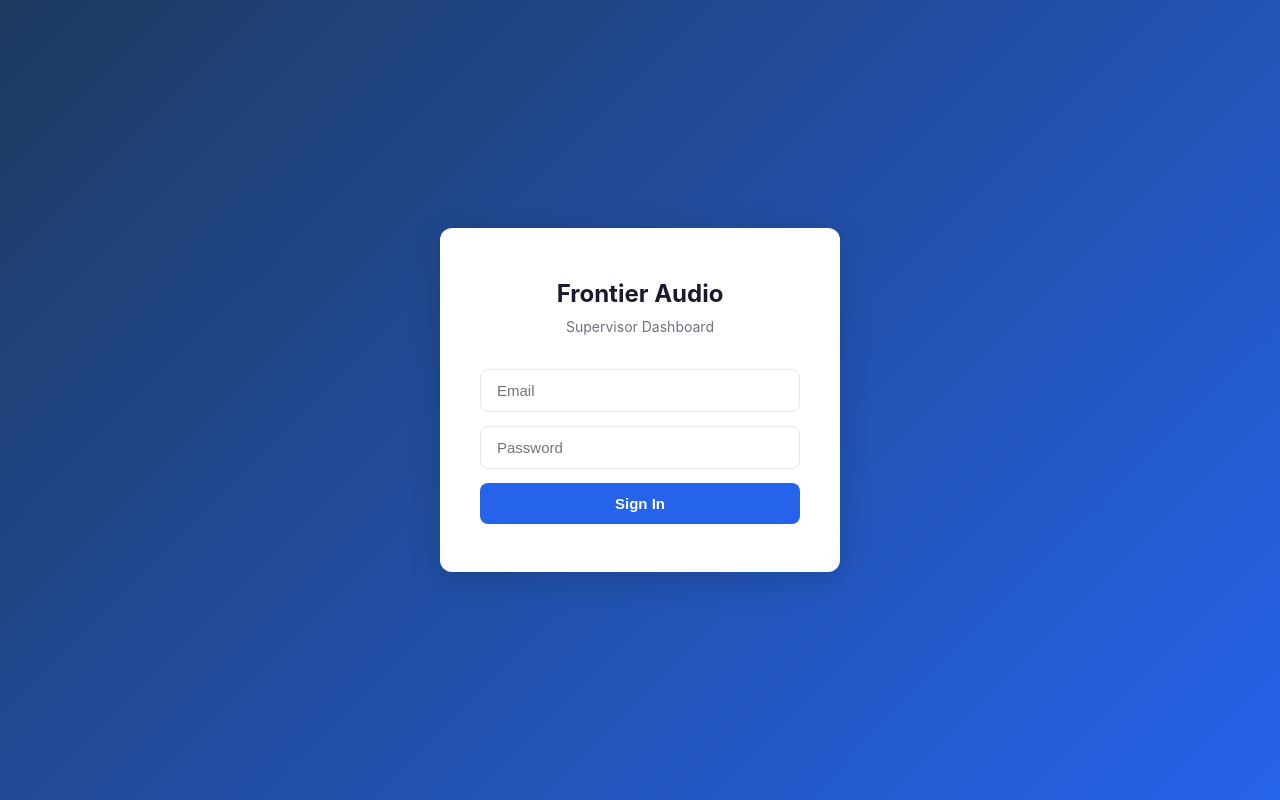
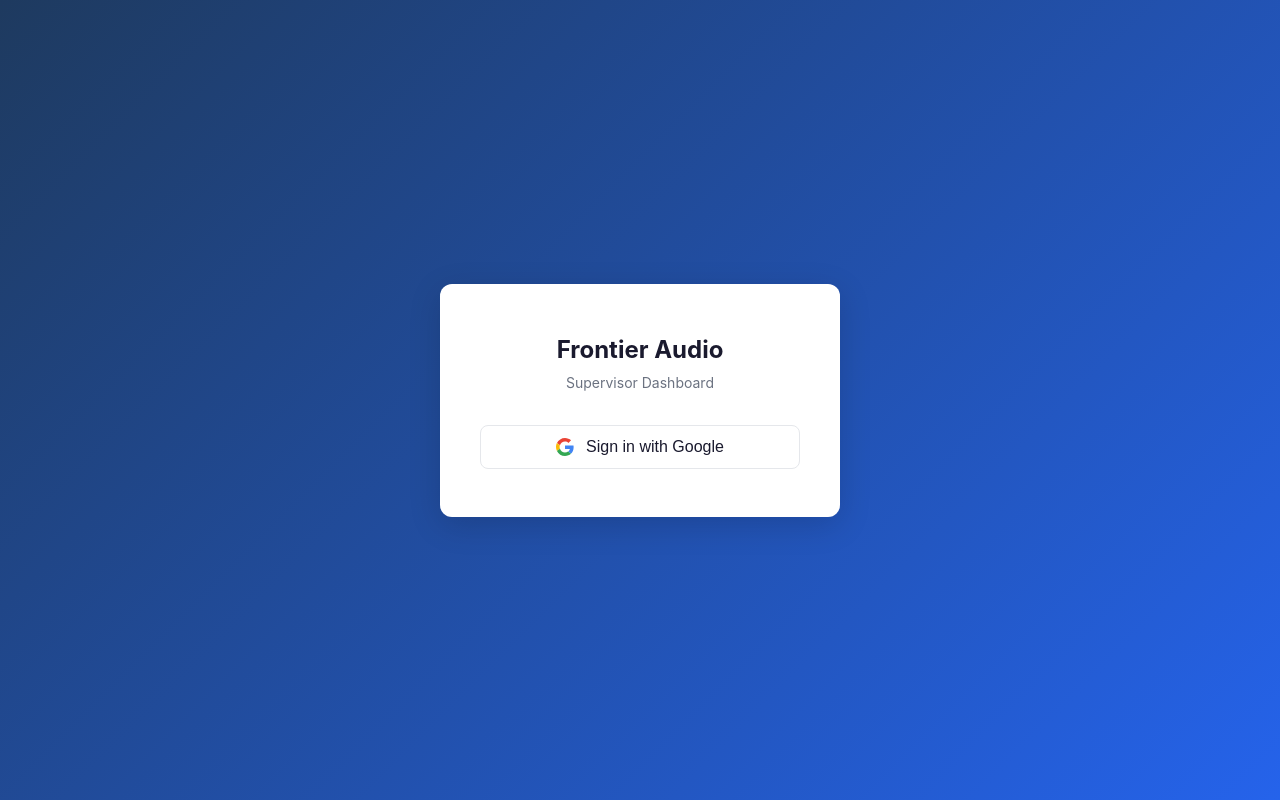
Before and after one commit to kelsi-andrewss/always-on-selective-speaker, a plain HTML site: page web-dashboard/index.html in a window 1280 px wide. Drawn offline with Linux system fonts and the light colour scheme; no server answers.

Commit message:
Firebase setup: Google auth, Firestore rules, real config, deploy to hosting

```diff
--- a/web-dashboard/app.js
+++ b/web-dashboard/app.js
@@ -4,12 +4,12 @@
     // --------------- Firebase Config ---------------
     // Replace these values with your actual Firebase project config.
     var firebaseConfig = {
-        apiKey: "YOUR_API_KEY",
-        authDomain: "YOUR_PROJECT.firebaseapp.com",
-        projectId: "YOUR_PROJECT_ID",
-        storageBucket: "YOUR_PROJECT.appspot.com",
-        messagingSenderId: "000000000000",
-        appId: "1:000000000000:web:0000000000000000"
+        apiKey: "AIzaSyB8yR8BFV_aCEIavdVGXDBvEce61GzQWVM",
+        authDomain: "selective-speaker-demo.firebaseapp.com",
+        projectId: "selective-speaker-demo",
+        storageBucket: "selective-speaker-demo.firebasestorage.app",
+        messagingSenderId: "742529576115",
+        appId: "1:742529576115:web:1e3d1a9fe8d4cae6d6d4c6"
     };
 
     // --------------- Firebase SDK (compat CDN) ---------------
@@ -77,7 +77,7 @@
             }
         });
 
-        loginForm.addEventListener("submit", handleLogin);
+        document.getElementById("google-login-btn").addEventListener("click", handleGoogleLogin);
         logoutBtn.addEventListener("click", handleLogout);
         filterBtn.addEventListener("click", function () { loadTranscripts(); });
         clearFilterBtn.addEventListener("click", function () {
@@ -88,12 +88,10 @@
     }
 
     // --------------- Auth ---------------
-    function handleLogin(e) {
-        e.preventDefault();
+    function handleGoogleLogin() {
         loginError.hidden = true;
-        var email = emailInput.value.trim();
-        var pw = passwordInput.value;
-        auth.signInWithEmailAndPassword(email, pw).catch(function (err) {
+        var provider = new firebase.auth.GoogleAuthProvider();
+        auth.signInWithPopup(provider).catch(function (err) {
             loginError.textContent = friendlyAuthError(err.code);
             loginError.hidden = false;
         });
--- a/web-dashboard/index.html
+++ b/web-dashboard/index.html
@@ -13,12 +13,11 @@
         <div class="login-card">
             <h1>Frontier Audio</h1>
             <p class="subtitle">Supervisor Dashboard</p>
-            <form id="login-form">
-                <input type="email" id="email" placeholder="Email" required autocomplete="email">
-                <input type="password" id="password" placeholder="Password" required autocomplete="current-password">
-                <button type="submit" id="login-btn">Sign In</button>
-                <p id="login-error" class="error" hidden></p>
-            </form>
+            <button type="button" id="google-login-btn" class="google-btn">
+                <svg width="18" height="18" viewBox="0 0 48 48"><path fill="#EA4335" d="M24 9.5c3.54 0 6.71 1.22 9.21 3.6l6.85-6.85C35.9 2.38 30.47 0 24 0 14.62 0 6.51 5.38 2.56 13.22l7.98 6.19C12.43 13.72 17.74 9.5 24 9.5z"/><path fill="#4285F4" d="M46.98 24.55c0-1.57-.15-3.09-.38-4.55H24v9.02h12.94c-.58 2.96-2.26 5.48-4.78 7.18l7.73 6c4.51-4.18 7.09-10.36 7.09-17.65z"/><path fill="#FBBC05" d="M10.53 28.59A14.5 14.5 0 0 1 9.5 24c0-1.59.28-3.14.76-4.59l-7.98-6.19A23.9 23.9 0 0 0 0 24c0 3.77.9 7.34 2.56 10.51l7.97-5.92z"/><path fill="#34A853" d="M24 48c6.48 0 11.93-2.13 15.89-5.81l-7.73-6c-2.15 1.45-4.92 2.3-8.16 2.3-6.26 0-11.57-4.22-13.47-9.91l-7.98 5.92C6.51 42.62 14.62 48 24 48z"/></svg>
+                Sign in with Google
+            </button>
+            <p id="login-error" class="error" hidden></p>
         </div>
     </div>
 
--- a/web-dashboard/style.css
+++ b/web-dashboard/style.css
@@ -273,3 +273,25 @@ header {
 .gps-link:hover {
     text-decoration: underline;
 }
+
+/* Google Sign-In Button */
+.google-btn {
+    display: flex;
+    align-items: center;
+    justify-content: center;
+    gap: 12px;
+    width: 100%;
+    padding: 12px 24px;
+    background: var(--color-surface);
+    border: 1px solid var(--color-border);
+    border-radius: 8px;
+    font-size: 16px;
+    font-weight: 500;
+    color: var(--color-text);
+    cursor: pointer;
+    transition: background 0.15s, box-shadow 0.15s;
+}
+.google-btn:hover {
+    background: var(--color-bg);
+    box-shadow: 0 1px 3px rgba(0,0,0,0.1);
+}
```
Also changed, not shown: app/google-services.json (+12 -6 lines), web-dashboard/firebase.json, 2 other files.
